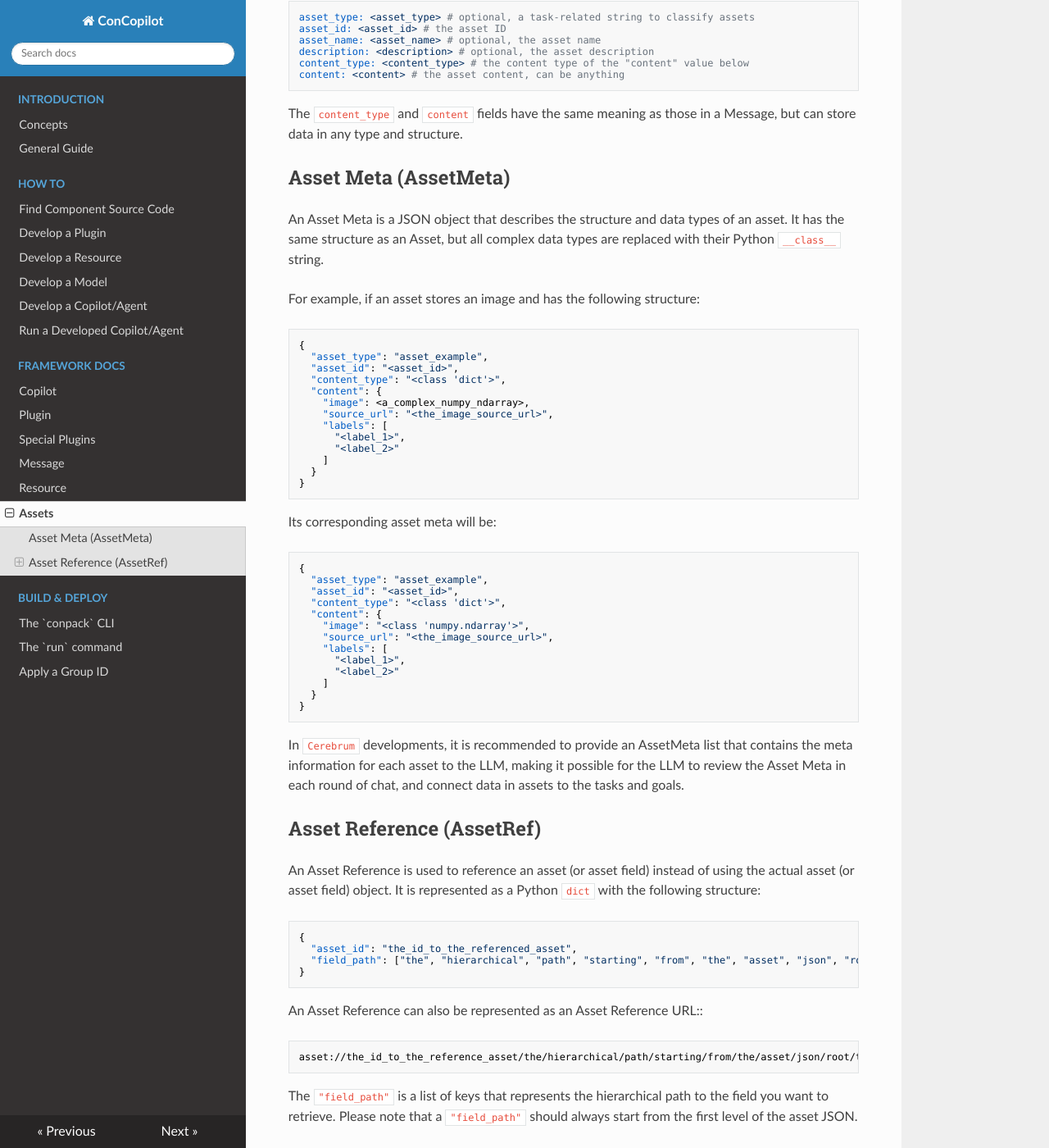
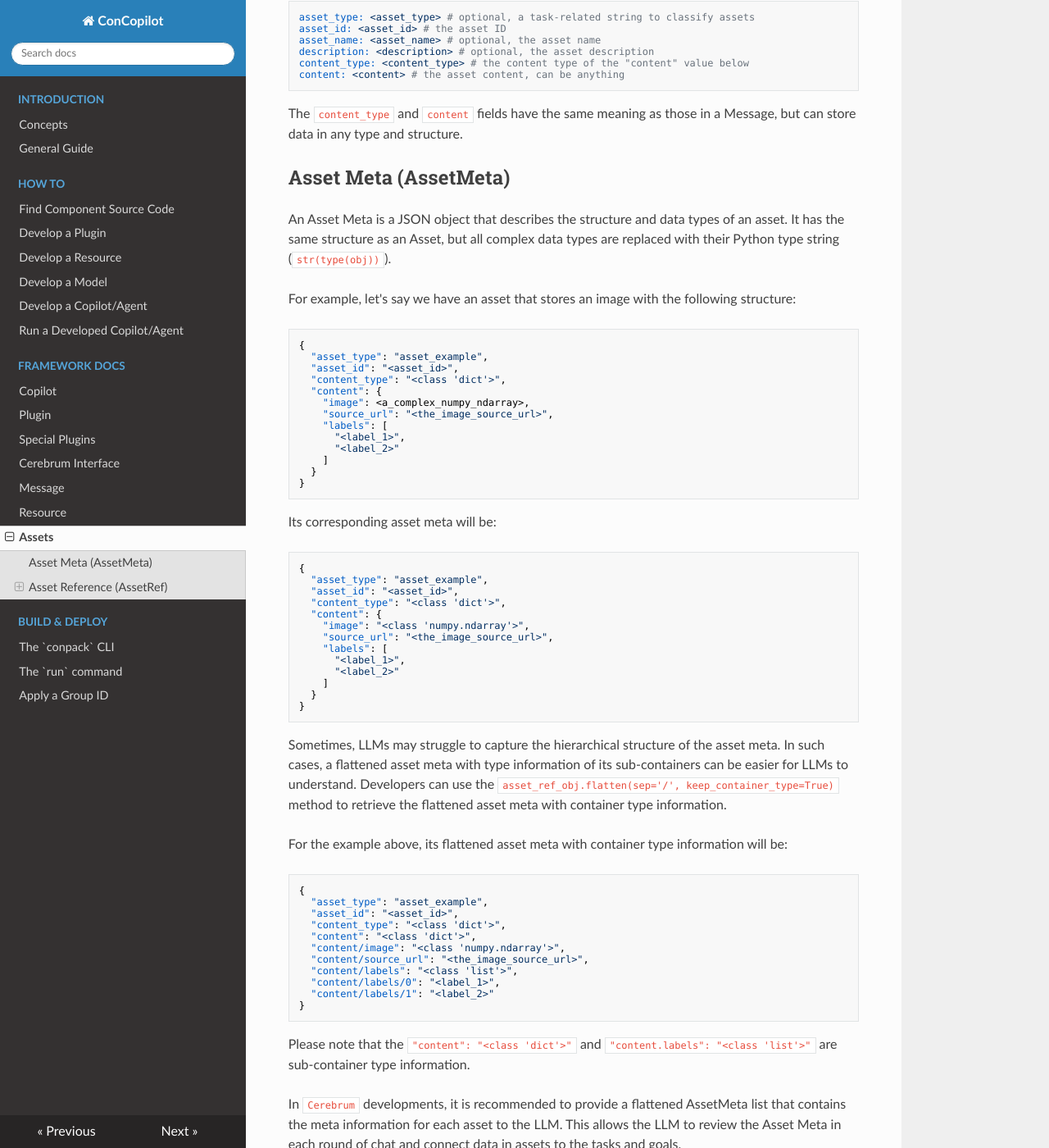
Before and after one commit to ConCopilot/concopilot-docs, an MkDocs documentation site: the page built from docs/framework_docs/assets.md, in a window 1280 px wide and 1400 px high, scrolled down 280 px. Shown: the whole window at 82% size. Built offline with MkDocs 1.6.1, drawn with Linux system fonts in a browser that asks for light colours; nearby versions of some CDN libraries; some of the changed text lies outside the part shown.

Commit message:
improve asset

````diff
--- a/docs/framework_docs/assets.md
+++ b/docs/framework_docs/assets.md
@@ -20,9 +20,9 @@ but can store data in any type and structure.
 ## Asset Meta (AssetMeta)
 
 An Asset Meta is a JSON object that describes the structure and data types of an asset.
-It has the same structure as an Asset, but all complex data types are replaced with their Python `__class__` string.
+It has the same structure as an Asset, but all complex data types are replaced with their Python type string (`str(type(obj))`).
 
-For example, if an asset stores an image and has the following structure:
+For example, let's say we have an asset that stores an image with the following structure:
 
 ```json
 {
@@ -58,10 +58,31 @@ Its corresponding asset meta will be:
 }
 ```
 
+Sometimes, LLMs may struggle to capture the hierarchical structure of the asset meta.
+In such cases, a flattened asset meta with type information of its sub-containers can be easier for LLMs to understand.
+Developers can use the `asset_ref_obj.flatten(sep='/', keep_container_type=True)` method to retrieve the flattened asset meta with container type information.
+
+For the example above, its flattened asset meta with container type information will be:
+
+```json
+{
+  "asset_type": "asset_example",
+  "asset_id": "<asset_id>",
+  "content_type": "<class 'dict'>",
+  "content": "<class 'dict'>",
+  "content/image": "<class 'numpy.ndarray'>",
+  "content/source_url": "<the_image_source_url>",
+  "content/labels": "<class 'list'>",
+  "content/labels/0": "<label_1>",
+  "content/labels/1": "<label_2>"
+}
+```
+
+Please note that the `"content": "<class 'dict'>"` and `"content.labels": "<class 'list'>"` are sub-container type information.
+
 In `Cerebrum` developments,
-it is recommended to provide an AssetMeta list that contains the meta information for each asset to the LLM,
-making it possible for the LLM to review the Asset Meta in each round of chat,
-and connect data in assets to the tasks and goals.
+it is recommended to provide a flattened AssetMeta list that contains the meta information for each asset to the LLM.
+This allows the LLM to review the Asset Meta in each round of chat and connect data in assets to the tasks and goals.
 
 ## Asset Reference (AssetRef)
 
@@ -140,7 +161,14 @@ The Asset Reference URL version:
 }
 ```
 
-### Using AssetRef in Message Contents
+### Using AssetRef in Message Contents Text
+
+Sometimes, it is needs to embed an asset object in a message text.
+For example, there might need to embed an image in a Markdown text.
+Use the asset reference to the object to achieve this.
+Both the JSON object version and Asset Reference URL version are acceptable.
+However, when embedding the asset reference into the message text, make sure to surround it with "<|" and "|>".
+This is necessary only in this case and is not required when passing AssetRef to Plugin Calls.
 
 Sometimes, it is needs to reference some asset object in a message.
 Use the asset reference to the object to achieve this.
--- a/mkdocs.yml
+++ b/mkdocs.yml
@@ -21,6 +21,7 @@ nav:
     - Copilot: framework_docs/copilot.md
     - Plugin: framework_docs/plugin.md
     - Special Plugins: framework_docs/special_plugins.md
+    - Cerebrum Interface: framework_docs/cerebrum_interface.md
     - Message: framework_docs/message.md
     - Resource: framework_docs/resource.md
     - Assets: framework_docs/assets.md
````
Also changed, not shown: docs/framework_docs/cerebrum_interface.md (added, +1 -0 lines), docs/index.md (+1 -0 lines), docs/introduction/general_guide.md (+4 -1 lines).
